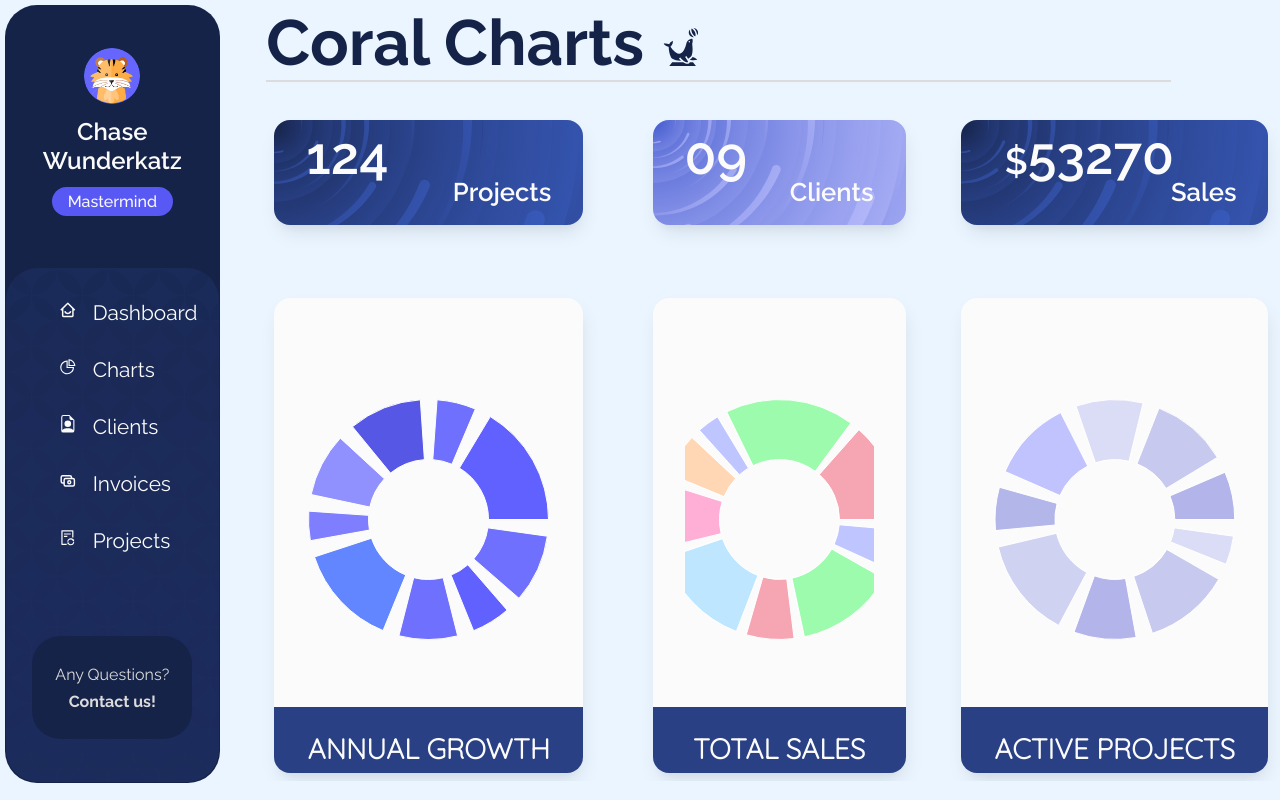
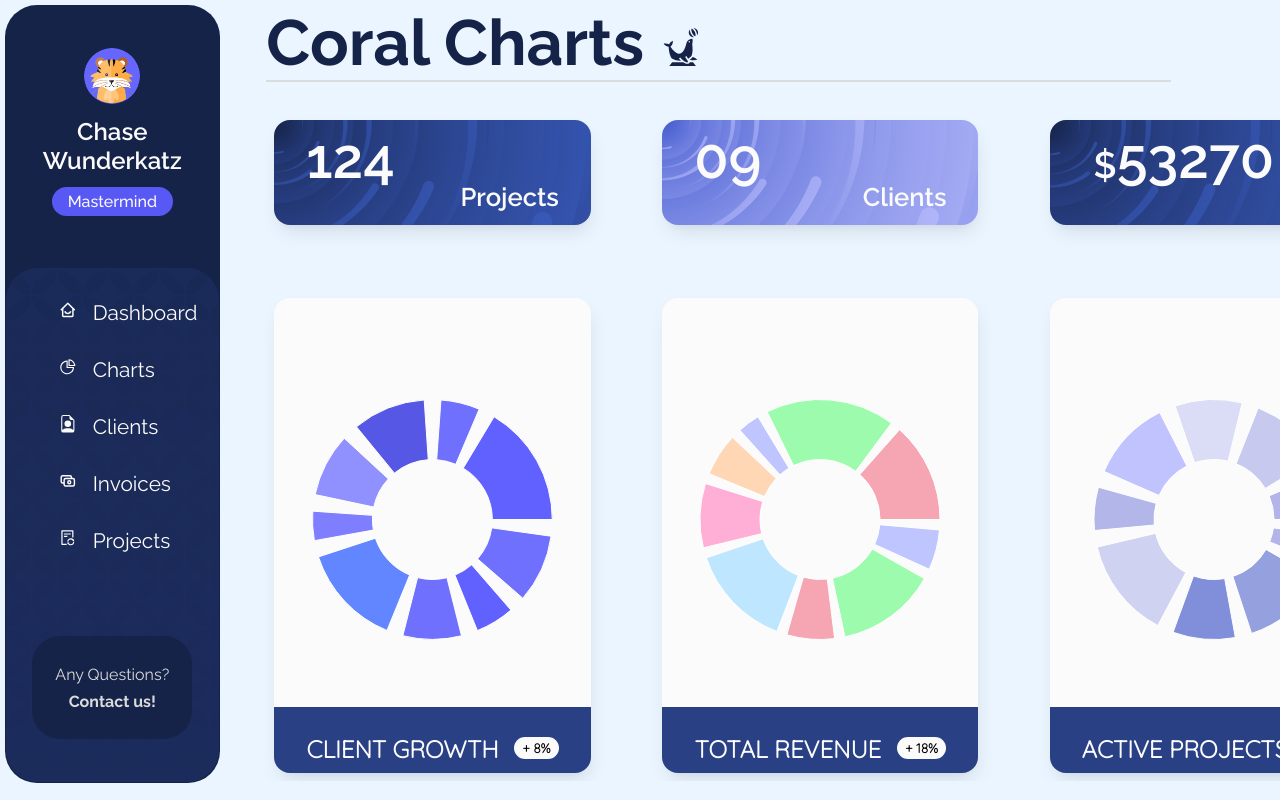
Before and after one commit to soundwanders/coral, a React (Create React App) app: page /Charts in a window 1280 px wide. Shown: the top 800 px of the page. Built offline with nearby package versions, Linux system fonts and the light colour scheme.

Commit message:
Add badges to chart labels

```diff
--- a/src/components/common/Badges.jsx
+++ b/src/components/common/Badges.jsx
@@ -16,9 +16,10 @@
   glowTags = false,
   paid = false,
   late = false,
+  charts = false,
 }) => {
   return (
-    <Badge tech={tech} scope={scope} glowTags={glowTags} paid={paid} late={late}>
+    <Badge tech={tech} scope={scope} glowTags={glowTags} paid={paid} late={late} charts={charts}>
       {content}
     </Badge>
   );
@@ -79,6 +80,20 @@
       background-color: #ff595e41;
       color: ${LateRed};
     `}
+
+    ${({ charts }) =>
+    charts &&
+    `
+      position: relative;
+      bottom: 0.3rem;
+      background-color: ${White};
+      color: #020202;
+      font-size: 0.825rem;
+      font-weight: 600;
+      padding: 0.2rem 0.5rem;
+      margin: 0 0 0 1rem;
+      cursor: default;
+    `}
 `;
 
 export default BadgeTypes;
--- a/src/components/common/Container.jsx
+++ b/src/components/common/Container.jsx
@@ -7,7 +7,6 @@
   100% {
     opacity: 1.0;
   }
-}
 `;
 
 export const Container = styled.div`
--- a/src/components/dashboard/Dashboard.jsx
+++ b/src/components/dashboard/Dashboard.jsx
@@ -56,7 +56,6 @@
   100% {
     opacity: 1.0;
   }
-}
 `;
 
 const DashboardWrapper = styled.div`
--- a/src/routes/Charts.jsx
+++ b/src/routes/Charts.jsx
@@ -1,10 +1,12 @@
 import React from 'react';
 import { Outlet } from 'react-router-dom';
 import styled, { keyframes } from 'styled-components';
+import Badges from '../components/common/Badges';
 import Sidebar from '../components/Sidebar';
 import GrowthChart from '../components/charts/Growth';
 import SalesChart from '../components/charts/Sales';
 import ProjectsChart from '../components/charts/Projects';
+
 import {
   TotalClients,
   TotalProjects,
@@ -31,7 +33,7 @@
               {TotalProjects} <Label>Projects</Label>{' '}
             </InfoCard>
             <InfoCard>
-              {TotalClients} <Label>Clients</Label>{' '}
+              0{TotalClients} <Label>Clients</Label>{' '}
             </InfoCard>
             <InfoCard>
               <Dollar>$</Dollar>
@@ -40,15 +42,24 @@
 
             <CardContainer>
               <GrowthChart />
-              <ChartLabel>ANNUAL GROWTH</ChartLabel>
+              <ChartLabel>
+                CLIENT GROWTH
+                <Badges content="+ 8%" charts />
+              </ChartLabel>
             </CardContainer>
             <CardContainer>
               <SalesChart />
-              <ChartLabel>TOTAL SALES</ChartLabel>
+              <ChartLabel>
+                TOTAL REVENUE
+                <Badges content="+ 18%" charts />
+              </ChartLabel>
             </CardContainer>
             <CardContainer>
               <ProjectsChart />
-              <ChartLabel>ACTIVE PROJECTS</ChartLabel>
+              <ChartLabel>
+                ACTIVE PROJECTS
+                <Badges content="+ 6%" charts />
+              </ChartLabel>
             </CardContainer>
           </Grid>
         </FlexContainer>
@@ -91,7 +102,7 @@
   padding: 0.3rem 2rem;
   margin: 0;
   border-radius: 1rem;
-  font-size: 3.25rem;
+  font-size: 3.5rem;
   font-weight: 600;
   text-align: left;
   color: ${White};
@@ -157,7 +168,7 @@
   line-height: 0;
   text-align: center;
   font-family: 'Quicksand', sans-serif;
-  font-size: 1.75rem;
+  font-size: 1.5rem;
   color: ${White};
   font-weight: 600;
   transform: translateY(-1.5rem);
--- a/src/utilities/index.js
+++ b/src/utilities/index.js
@@ -35,6 +35,8 @@
   '#c1c3ff',
   '#b3b6e9',
   '#d0d2f1',
+  '#818ed9',
+  '#95a0df',
 ];
 
 export const PastelPalette = ['#f6a6b2', '#9cfbac', '#bfc6ff', '#ffd7b5', '#ffaed6', '#bfe6ff'];
@@ -50,4 +52,4 @@
 }, 0);
 
 const ClientArray = data.clients.map(client => client.name);
-export const TotalClients = '0' + ClientArray.length;
+export const TotalClients = ClientArray.length;
```
Lines whose indentation alone changed are shown as unchanged.
